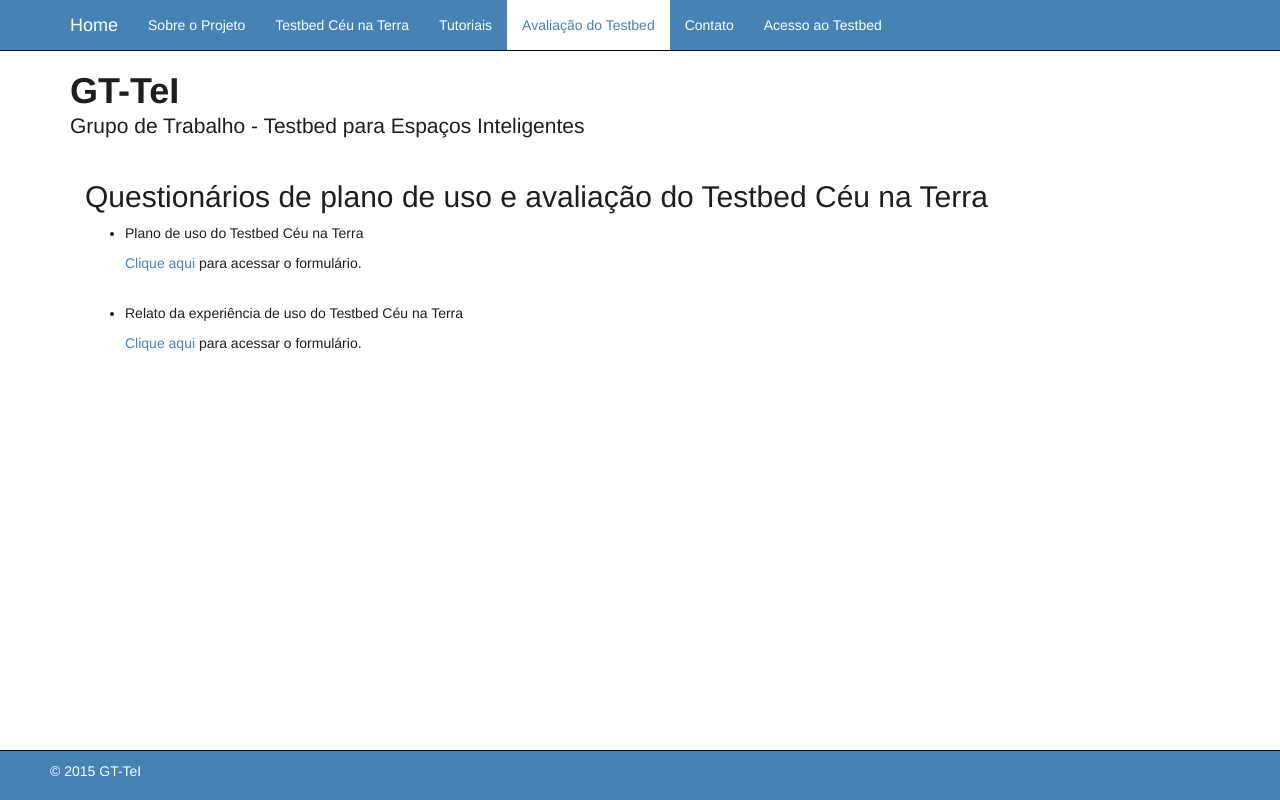
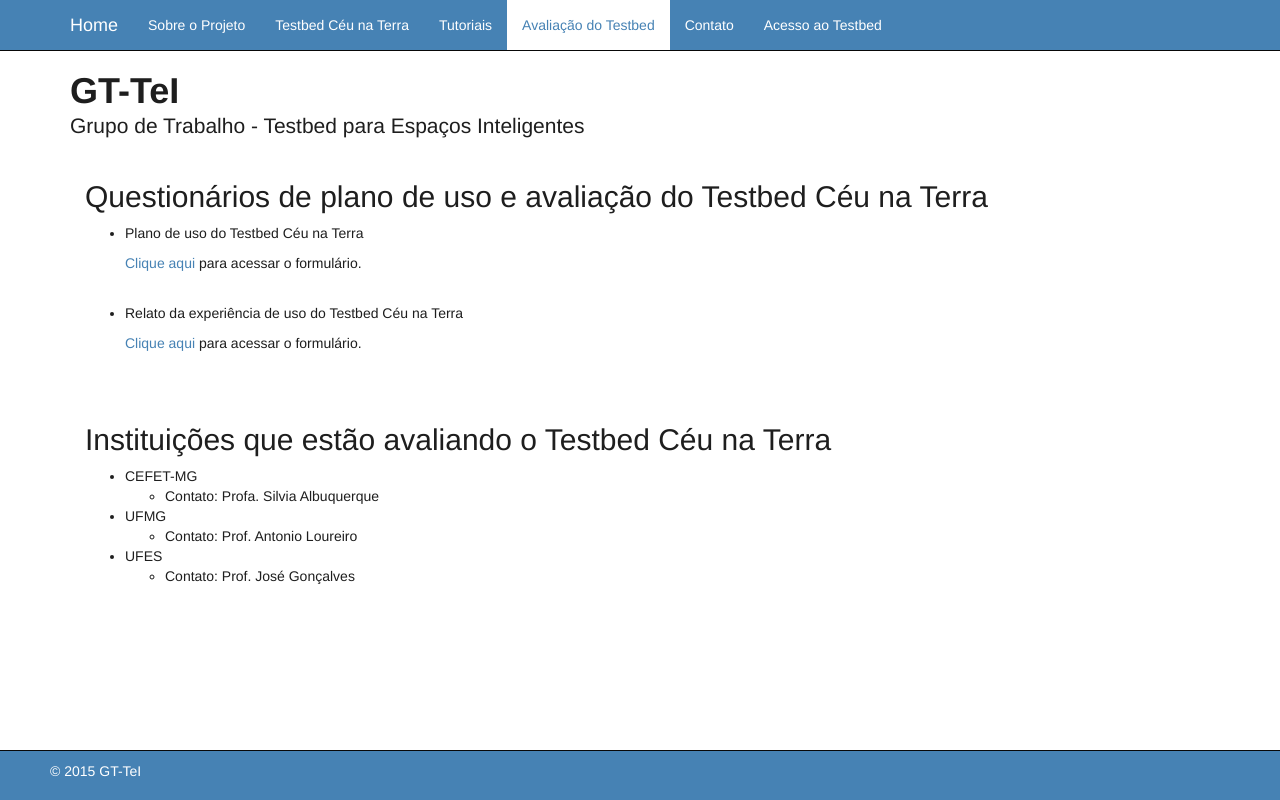
Before and after one commit to projetotestbed/Testbed, a plain HTML site: page Site/avaliacaoTestbed.html in a window 1280 px wide. Drawn offline with nearby package versions, Linux system fonts and the light colour scheme; a script that the page names is missing.

Commit message:
Versão - 12052015

```diff
--- a/Site/avaliacaoTestbed.html
+++ b/Site/avaliacaoTestbed.html
@@ -3,7 +3,7 @@
   <head>
     <meta http-equiv="content-type" content="text/html; charset=UTF-8">
     <meta charset="utf-8">
-    <title>Contato</title>
+    <title>Avaliação</title>
     <meta name="generator" content="Bootply" />
     <meta name="viewport" content="width=device-width, initial-scale=1, maximum-scale=1">
     <link href="css/bootstrap.min.css" rel="stylesheet">
@@ -83,7 +83,16 @@
 		 <ul><li>Relato da experiência de uso do Testbed Céu na Terra</li></ul>
 			<ul><a href="http://goo.gl/forms/OMz9SOcLbf" target="_blank">
 				Clique aqui </a>para acessar o formulário. </ul>
-
+	<br><br>
+	<h2 id="section1">Instituições que estão avaliando o Testbed Céu na Terra</h2>
+        <ul>
+	    	<li>CEFET-MG</li>
+			<ul><li>Contato: Profa. Silvia Albuquerque</li></ul>
+		<li>UFMG</li>
+			<ul><li>Contato: Prof. Antonio Loureiro</li></ul>
+		<li>UFES</li>
+			<ul><li>Contato: Prof. José Gonçalves</li></ul>
+	</ul>
       </div><!-- /.col-xs-12 main -->
     </div><!--/.page-container-->
   </div>
```
Also changed, not shown: 4 other files.
